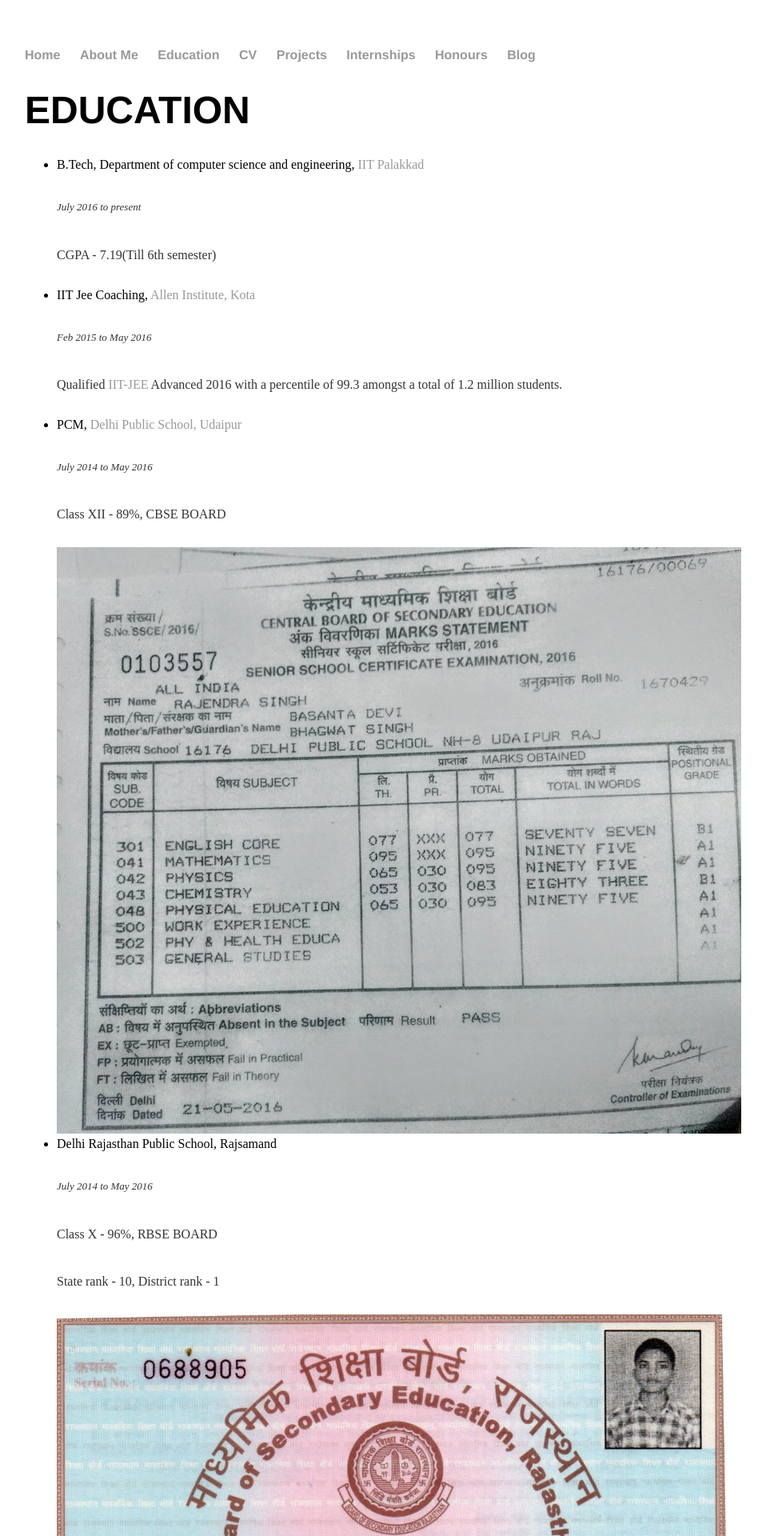
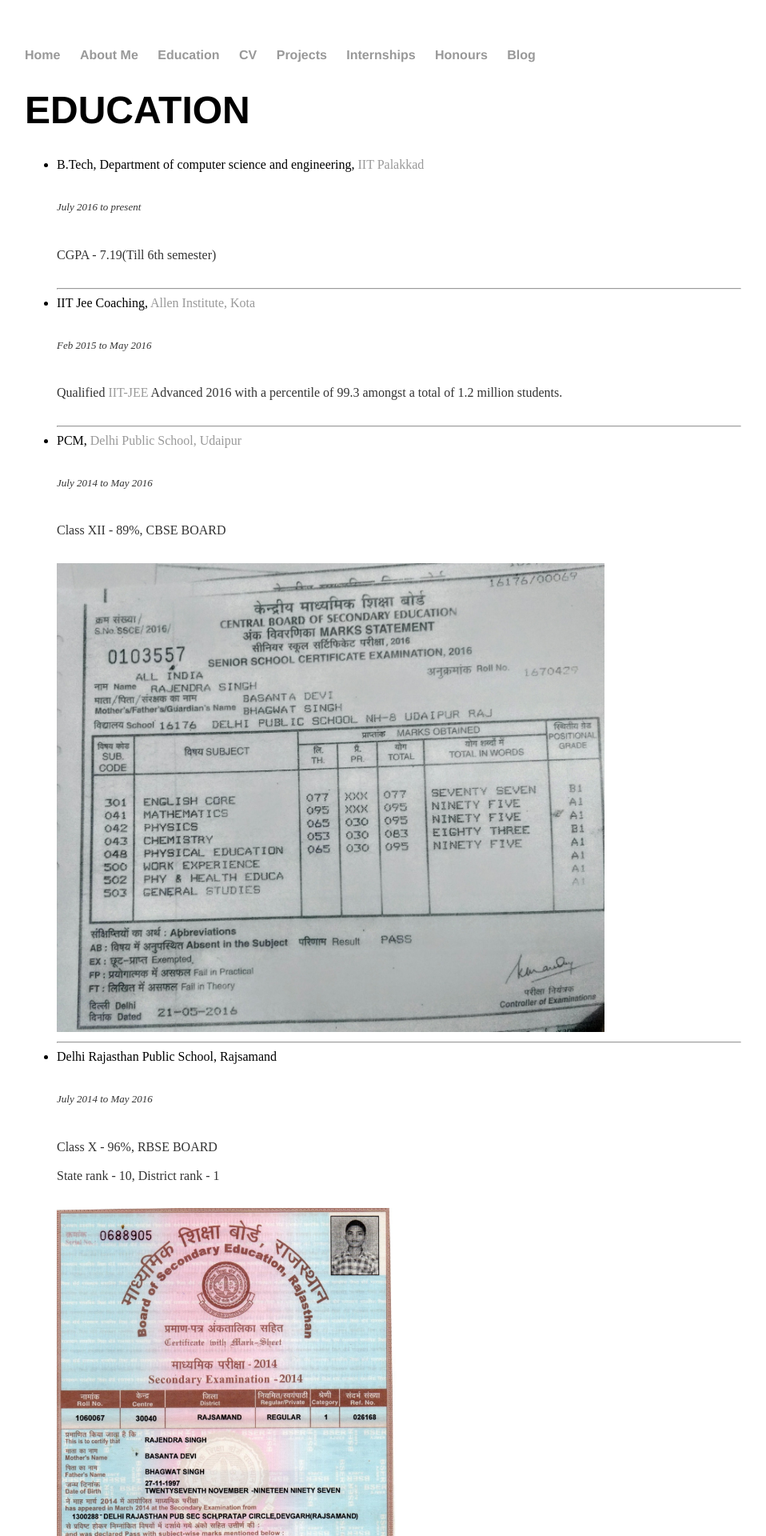
Before and after one commit to iamrajee/iamrajee.github.io, a Jekyll site: the page built from education/index.html, in a window 1280 px wide. Shown: the top 1920 px of the page at 80% size, without its empty margins (161-1119 px from the left). Built offline with Jekyll 4.4.1, drawn with Linux system fonts in a browser that asks for light colours.

Commit message:
Update index.html

```diff
--- a/education/index.html
+++ b/education/index.html
@@ -8,21 +8,24 @@
 		<li>B.Tech, Department of computer science and engineering, <a href="https://iitpkd.ac.in/">IIT Palakkad</a></li>
 		<p><font size="2"><em>July 2016 to present</em></font></p>
 		<p><font size="3">CGPA - 7.19(Till 6th semester)</font></p>
+		<hr/>
 
 		<li>IIT Jee Coaching, <a href="tps://www.allen.ac.in">Allen Institute, Kota</a></li>
 		<p><font size="2"><em>Feb 2015 to May 2016</em></font></p>
 		<p><font size="3">Qualified <a href="https://en.wikipedia.org/wiki/Joint_Entrance_Examination">IIT-JEE</a> Advanced 2016 with a percentile of 99.3 amongst a total of 1.2 million students.</font></p>
+    		<hr/>
 
     		<li>PCM, <a href="http://www.dpsudaipur.com/ProgramFiles/Login/HomePage.aspx">Delhi Public School, Udaipur</a></li>
 		<p><font size="2"><em>July 2014 to May 2016</em></font></p>
 		<p><font size="3">Class XII - 89%, CBSE BOARD</font></p>
-		<img src="images/12.jpg" style='height: 100%; width: 100%; object-fit: contain'/>
+		<img src="images/12.jpg" style='height: 80%; width: 80%; object-fit: contain'/>
+    		<hr/>
 
     		<li>Delhi Rajasthan Public School, Rajsamand</li>
 		<p><font size="2"><em>July 2014 to May 2016</em></font></p>
-		<p><font size="3">Class X - 96%, RBSE BOARD</font></p>
-    		<p><font size="3">State rank - 10,	District rank - 1</font></p>
-		<img src="images/10.jpg" style='height: 100%; width: 100%; object-fit: contain'/>
+		<p><font size="3">Class X - 96%, RBSE BOARD<br/>
+    		State rank - 10,	District rank - 1</font></p>
+		<img src="images/10.jpg" style='height: 50%; width: 50%; object-fit: contain'/>
 
 	</ul>
 </div><!-- /.blurb -->
```
